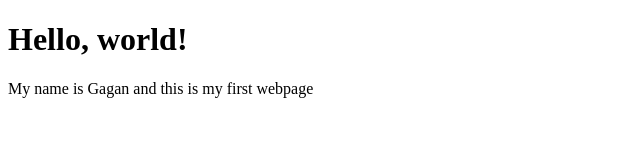
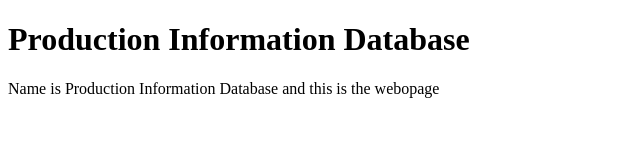
Before and after one commit to devopsleet/HTML-CSS, a plain HTML site: page 01/index.html in a window 1280 px wide. Shown: the whole page, without its empty margins (0-640 px from the left). Drawn offline with Linux system fonts and the light colour scheme.

```diff
--- a/01/index.html
+++ b/01/index.html
@@ -3,10 +3,10 @@
   <head>
     <meta charset="UTF-8" />
     <meta name="viewport" content="width=device-width, initial-scale=1.0" />
-    <title>My first webpage</title>
+    <title>My First Web Page</title>
   </head>
   <body>
-    <h1>Hello, world!</h1>
-    <p>My name is Gagan and this is my first webpage</p>
+    <h1>Production Information Database</h1>
+    <p>Name is Production Information Database and this is the webopage</p>
   </body>
 </html>
```
